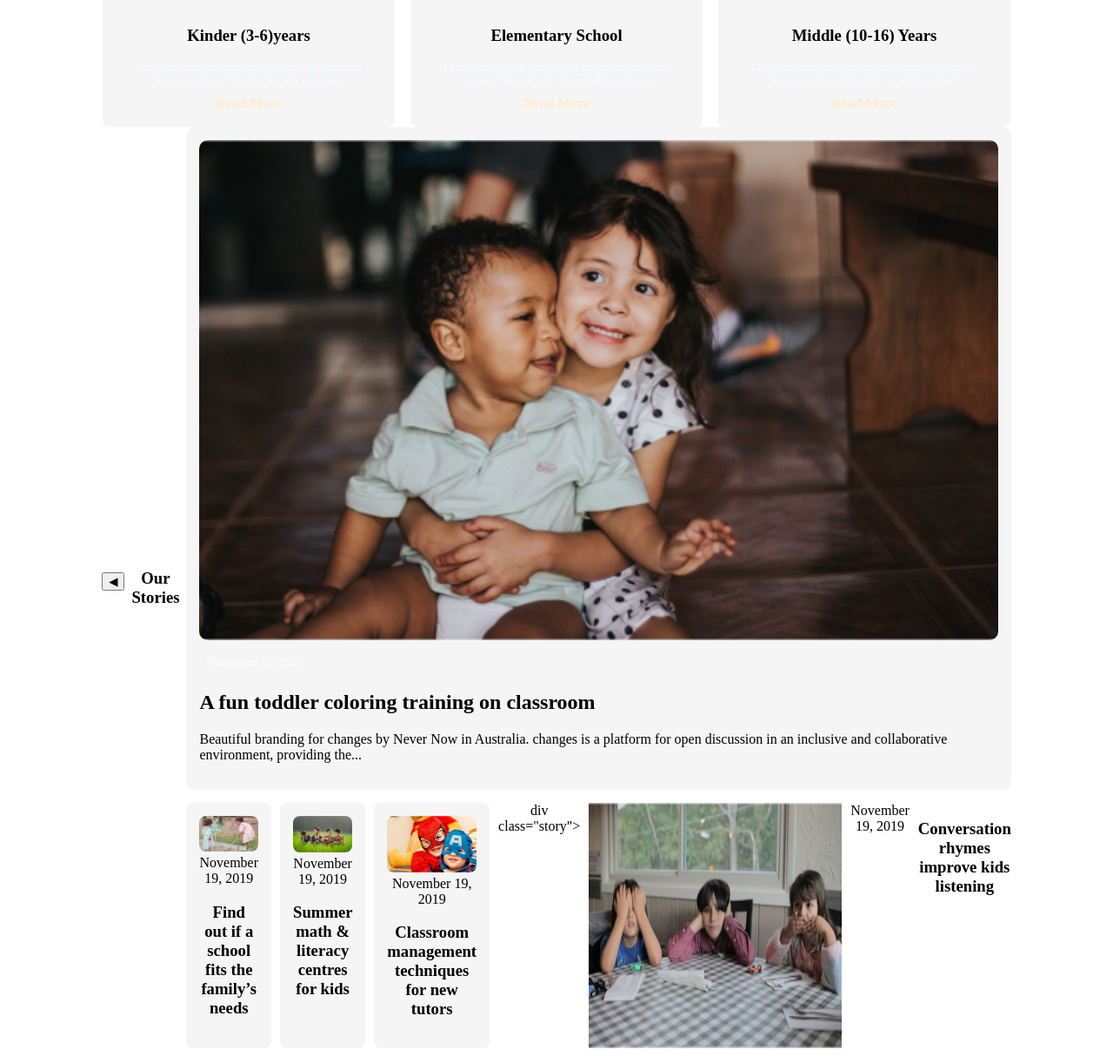
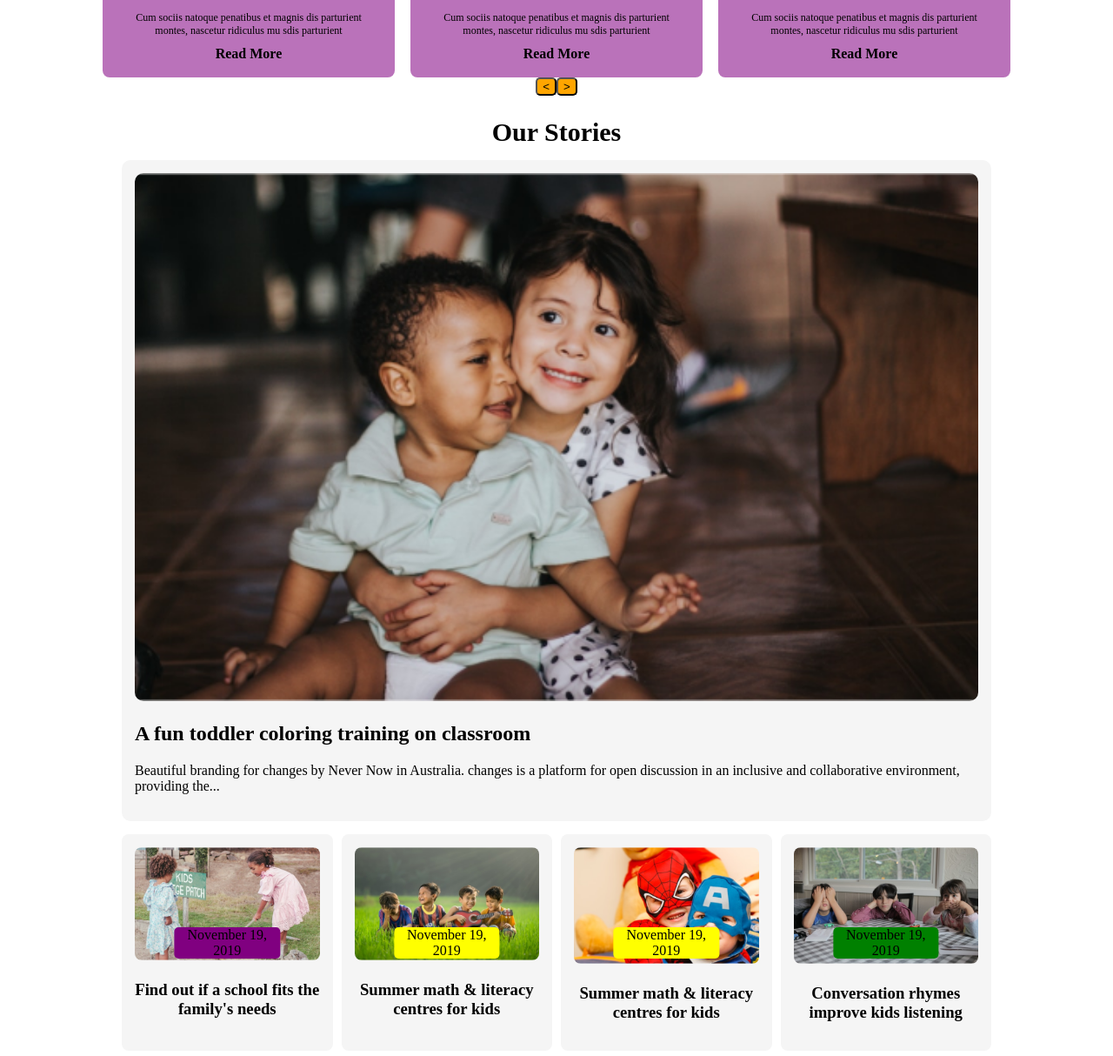
Before and after one commit to Nusrat27-git/B11-A2, a plain HTML site: page index.html in a window 1280 px wide. Shown: the part 1002-2216 px from the top of the page at 87% size. Drawn offline with Linux system fonts and the light colour scheme.

Commit message:
all must done

```diff
--- a/index.html
+++ b/index.html
@@ -9,14 +9,18 @@
         background-color:#ffff;
         justify-content: center;
         align-items: baseline;
+        background-image: -webkit-image-set(B11-A2-Kids-School/assets/bg.png);
     }
-    .header{
+    header{
         display: flex;
         justify-content: space-between;
         align-items: center;
         padding: 20px 40px;
         background: #ffff;
         box-shadow: 0 2px 8px rgba(0, 0, 0, alpha);
+    }
+    .hamburger{
+        display: none;
     }
     .logo{
         display: flex;
@@ -28,17 +32,17 @@
         width: 35px;
         margin-right: 8px;
     }
-    .nav ul{
+    nav ul{
         list-style: none;
         display: flex;
         gap: 20px;
     }
     nav ul li a{
-        text-decoration: none;
         color: aqua;
         font-weight: bold;
+        text-decoration: none;
     }
-    contact-btn{
+    .contact-btn{
         background: orange;
         padding: 7px 14px;
         border-radius: 6px;
@@ -57,7 +61,7 @@
         font-size: 2rem;
         line-height: 1.2;
     }
-    highlight{
+   .highlight{
         color: blanchedalmond;
     }
     .hightlight-blue{
@@ -70,6 +74,7 @@
         border: none;
         margin-top: 20px;
         cursor: pointer;
+        border-radius: 5px;
     }
     .image-content img{
         max-width: 100%;
@@ -79,9 +84,11 @@
         text-align: center;
         padding: 20px;
     }
-    .h1{
+    h1{
         font-size: 30px;
         margin-bottom: 15px;
+        justify-content: center;
+        text-align: center;
     }
     .container{
         display: flex;
@@ -90,11 +97,10 @@
         gap: 18px;
     }
     .card{
-        background: whitesmoke;
+        background: rgb(186, 114, 186);
         padding: 18px;
         width: 300px;
         border-radius: 8px;
-        box-shadow: 0 5px 10px rgba(0, 0, 0, alpha);
         text-align: center;
     }
     .card img{
@@ -104,12 +110,12 @@
     }
     .card p{
         font-size: 12px;
-        color: azure;
+        color: black;
         margin-bottom: 10px;
     }
     .card a{
         text-decoration: none;
-        color: blanchedalmond;
+        color: black;
         font-weight: bold;
     }
     .stories-section{
@@ -131,8 +137,19 @@
         gap: 15px;
         margin-bottom: 15px;
     }
-    .nav-button:hover{
-        background: #f4f4f4;
+    .button-container{
+        background-color: white;
+        align-items: center;
+        justify-content: center;
+        display: flex;
+    }
+    .circle-btn{
+        background-color: orange;
+    }
+    button{
+        background-color: orange;
+        text-decoration-color: white;
+        border-radius: 5px;
     }
     .stories-container{
         display: flex;
@@ -159,8 +176,8 @@
         margin-top: 10px;
     }
     .stories-grid{
-        display: flex;
-        grid-template-columns: repeat(auto-fit,minmax(200px 1fr));
+        display: grid;
+        grid-template-columns: repeat(4,1fr);
         gap: 10px;
     }
     .story{
@@ -181,25 +198,29 @@
         font-size: 10px;
         margin: 10px;
     }
-    .footer{
-        background-color: bisque;
+    footer{
+        background-color:whitesmoke;
         color: azure;
-        padding: 25px 10%;text-align: center;
+        padding: 25px 10%;
+        text-align: center;
+        display: flex;
     }
     .footer-container{
+        background-color: skyblue;
         display: flex;
         min-width: 200px;
-        margin: 10px;
-    }
+        margin: 10px; border-radius: 5px
+    };
     .footer-sction p ul li a {
         font-size: 15px;
         line-height: 1.2rem;
         color: white;
         text-decoration: none;
         margin: 0%;
+        display: flex;
      }
-     footer-section ul li a :hover{
-        text-decoration: underline;
+    .footer-section ul li a :hover{
+        text-decoration: none;
      }
      .social-iconx{
         display: flex;
@@ -207,14 +228,45 @@
         gap: 10px;
         margin-top: 10px;
      }
-     social-icons img{
+    .social-icons img{
         width: 30px;
         height: 30px;
+     }
+     .blue{
+        background-color: blue;
+     }
+     .purple{
+        background-color: purple;
+     }
+     .yellow{
+        background-color: yellow;
+     }
+     .green{
+        background-color: green;
+     }
+     .story{
+        position: relative;
+     }
+     .date{
+        position: absolute;
+  top: 50%;
+  left: 50%;
+  transform: translate(-50%, -50%);
+  border-radius: 5px;
+     }
+     .highlight-blue{
+        text-decoration-color:blue;
      }
     @media screen and (max-width:576px) {
         .header{
             flex-direction: column;
             text-align: center;
+        }
+        .hamburger{
+            display: block;
+        }
+        .menu{
+            display: none;
         }
         .nav ul{
             flex-direction: column;
@@ -233,7 +285,7 @@
             align-items: center;
         }
         .stories-grid{
-            grid-template-columns: 1fr;
+            grid-template-columns: repeat(2,1fr);
         }
         .footer-container{
             flex-direction: column;
@@ -248,6 +300,7 @@
     }
 
     </style>
+    <link rel="stylesheet" href="https://cdnjs.cloudflare.com/ajax/libs/font-awesome/6.7.2/css/all.min.css" integrity="sha512-Evv84Mr4kqVGRNSgIGL/F/aIDqQb7xQ2vcrdIwxfjThSH8CSR7PBEakCr51Ck+w+/U6swU2Im1vVX0SVk9ABhg==" crossorigin="anonymous" referrerpolicy="no-referrer" />
 </head>
 <body>
     <header>
@@ -256,20 +309,22 @@
             <span>SCHOOL</span>
         </div>
         <nav>
-            <ul>
-                <li><a href="#">Home</a></li>
+            <ul class="menu">
                 <li><a href="#">About</a></li>
                 <li><a href="#">Facilities</a></li>
                 <li><a href="#">Admission</a></li>
                 <li><a href="#">Contact</a></li>
+                <button>content</button>
             </ul>
+            <span class="hamburger"><i class="fa-solid fa-bars"></i></span>
         </nav>
     </header>
     <section class="hero">
         <div class="text-content">
             <h2>
-            <span class="highlight">Empowering</span>students from small age
-            <span class="highlight-blue"> towards vision</span>
+            <span style="color: orange;">Empowering</span>
+            <br>students from small <br>
+            age <span style="color: skyblue;"> towards vision</span>
             </h2>
             <p>
                 With the courage, Confidence, Creativity and Compassion to make their Unique Contribution in a Diverse and Dynamic World.
@@ -312,46 +367,49 @@
             <a href="#">Read More</a>
         </div>
     </div>
+    <div class="button-container">
+        <button class="circle-btn">&#x3C</button>
+        <button class="circle-btn">&#x3E</button>
+    </div>
     </section>
     <section>
+        <h1>Our Stories</h1>
         <div class="stories-section">
             <div class="navigation">
-                <button class="nav-butten">&#9664</button>
-                <h3>Our Stories</h3>
                 <div class="stories-container">
                     <div class="main-story">
-                        <img src="B11-A2-Kids-School/assets/story-1.png" alt="">
+                        <div><img src="B11-A2-Kids-School/assets/story-1.png" alt=""></div>
                         <span class="date blue">November 19, 2019</span>
-                        <h2>A fun toddler coloring training on
-                            classroom</h2>
+                        <div><h2>A fun toddler coloring training on
+                            classroom</h2></div>
                         <p>Beautiful branding for changes by Never Now in Australia.
                             changes is a platform for open discussion in an inclusive and
                             collaborative environment, providing the...</p>
                     </div>
                 <div class="stories-grid">
                     <div class="story">
-                        <img src="B11-A2-Kids-School/assets/story-2.png" alt="">
+                       <div> <img src="B11-A2-Kids-School/assets/story-2.png" alt=""></div>
                         <span class="date purple">November 19, 2019</span>
-                        <h3>Find out if a school fits the
-                            family’s needs</h3>
+                       <div> <h3>Find out if a school fits the
+                        family's needs</h3></div>
                     </div>
                     <div class="story">
-                        <img src="B11-A2-Kids-School/assets/story-3.png" alt="">
+                        <div><img src="B11-A2-Kids-School/assets/story-3.png" alt=""></div>
                         <span class="date yellow">November 19, 2019</span>
-                        <h3>Summer math & literacy
-                            centres for kids</h3>
+                        <div><h3>Summer math & literacy
+                            centres for kids</h3></div>
                     </div>
                     <div class="story">
-                        <img src="B11-A2-Kids-School/assets/story-4.png" alt="">
+                       <div> <img src="B11-A2-Kids-School/assets/story-4.png" alt=""></div>
                         <span class="date yellow">November 19, 2019</span>
-                        <h3>Classroom management
-                            techniques for new tutors</h3>
+                       <div><h3>Summer math & literacy
+                        centres for kids</h3></div>
                     </div>
-                    div class="story">
-                        <img src="B11-A2-Kids-School/assets/story-5.png" alt="">
+                    <div class="story">
+                        <div><img src="B11-A2-Kids-School/assets/story-5.png" alt=""></div>
                         <span class="date green">November 19, 2019</span>
-                        <h3>Conversation rhymes
-                            improve kids listening</h3>
+                        <div><h3>Conversation rhymes
+                            improve kids listening</h3></div>
                     </div>
 
                 </div>
@@ -364,7 +422,7 @@
                 <img src="B11-A2-Kids-School/assets/logo.png" alt="">
                 <h2>Kids
                     Education</h2>
-                <p>Pizza ipsum dolor meat lovers buffalo. Deep dolor roll melted bacon Bianca pan bacon pineapple Aussie. Mayo rib sauce Hawaiian meatball.</p>
+                <p>Pizza ipsum dolor meat lovers buffalo. Deep dolor roll melted bacon Bianca pan bacon pineapple <br>Mayo rib sauce Hawaiian meatball.</p>
             </div>
             <div class="footer-section">
                 <h2>About school</h2>
@@ -376,7 +434,7 @@
                 </ul>
             </div>
             <div class="footer-section">
-                <h2>Keep In Touch</h2>
+                <h2>  Keep In Touch</h2>
                 <div class="social-iconx">
                     <a href="#"><img src="B11-A2-Kids-School/assets/fb.png" alt="Facebook"></a>
                     <a href="#"><img src="B11-A2-Kids-School/assets/dribble.png" alt="Dribble"></a>
```
